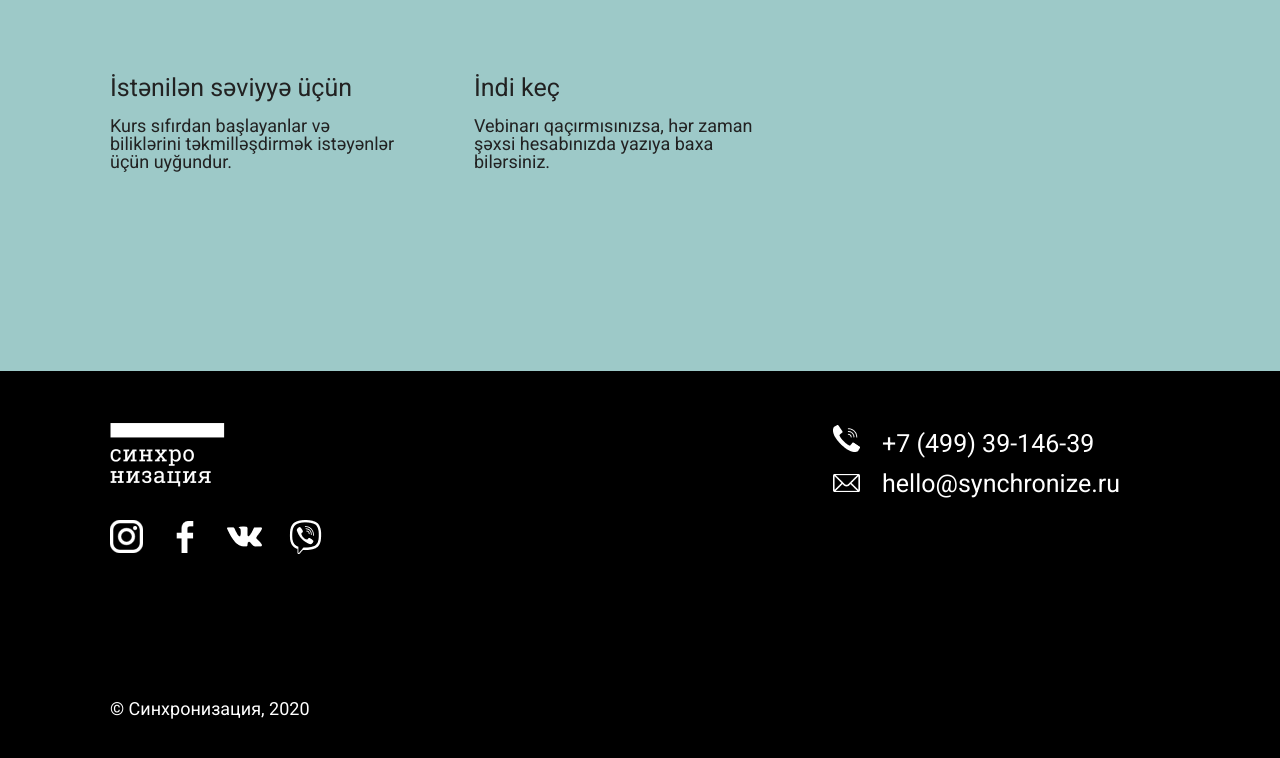
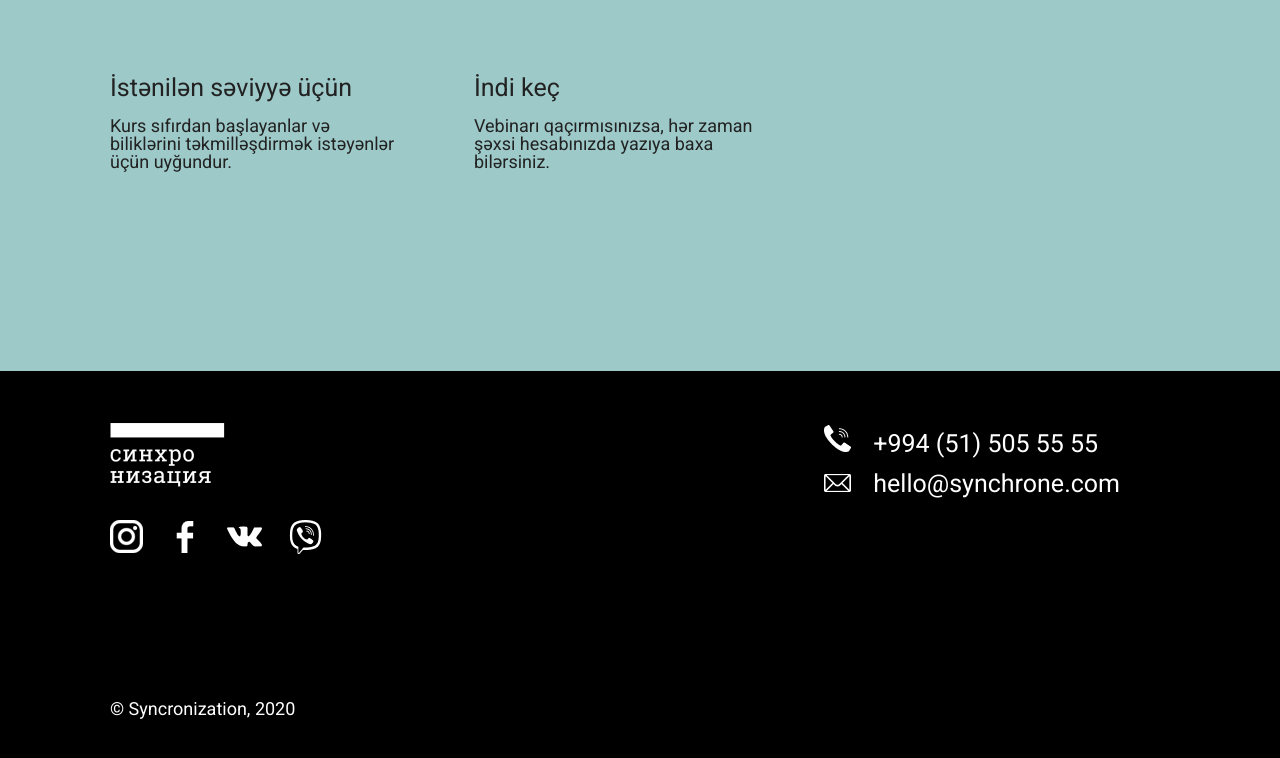
Before and after one commit to habibmustafa/Syncronization, a plain HTML site: page index.html in a window 1280 px wide. Shown: the part 4844-5602 px from the top of the page. Drawn offline with Linux system fonts and the light colour scheme.

Commit message:
fix: footer section language change

```diff
--- a/index.html
+++ b/index.html
@@ -347,16 +347,16 @@
                </div>
                <div class="footer-right">
                   <a href="tel:74993914639" class="footer-right__tel"
-                     >+7 (499) 39-146-39</a
+                     >+994 (51) 505 55 55</a
                   >
                   <a
                      href="mailto:hello@synchronize.ru"
                      class="footer-right__mail"
-                     >hello@synchronize.ru</a
+                     >hello@synchrone.com</a
                   >
                </div>
             </div>
-            <p class="footer-left__company">© Синхронизация, 2020</p>
+            <p class="footer-left__company">© Syncronization, 2020</p>
          </div>
       </footer>
    </body>
```
